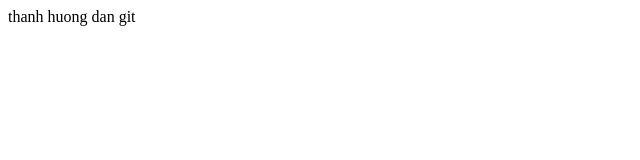
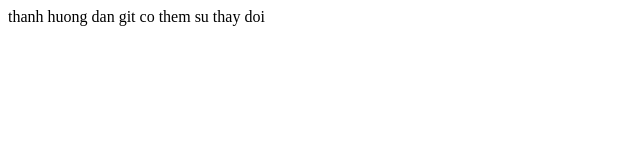
Before and after one commit to xthanhx/huong-dan, a plain HTML site: page index.html in a window 1280 px wide. Shown: the whole page, without its empty margins (0-640 px from the left). Drawn offline with Linux system fonts and the light colour scheme.

Commit message:
Update index.html

```diff
--- a/index.html
+++ b/index.html
@@ -8,5 +8,6 @@
 </head>
 <body>
   thanh huong dan git
+  co them su thay doi
 </body>
 </html>
```
